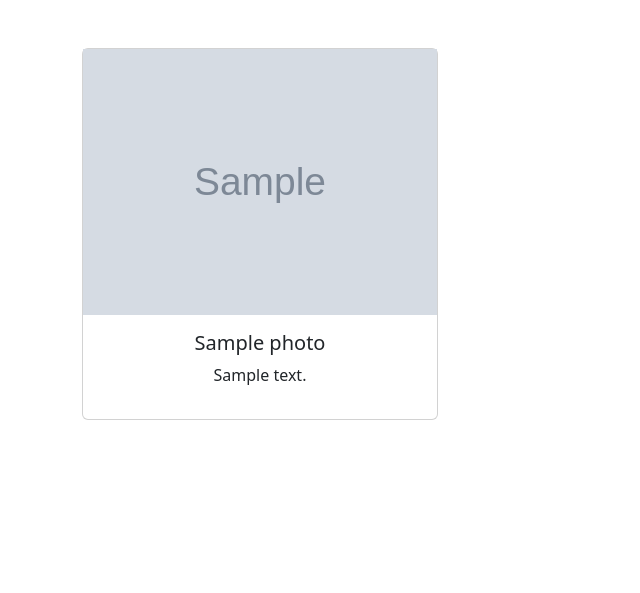
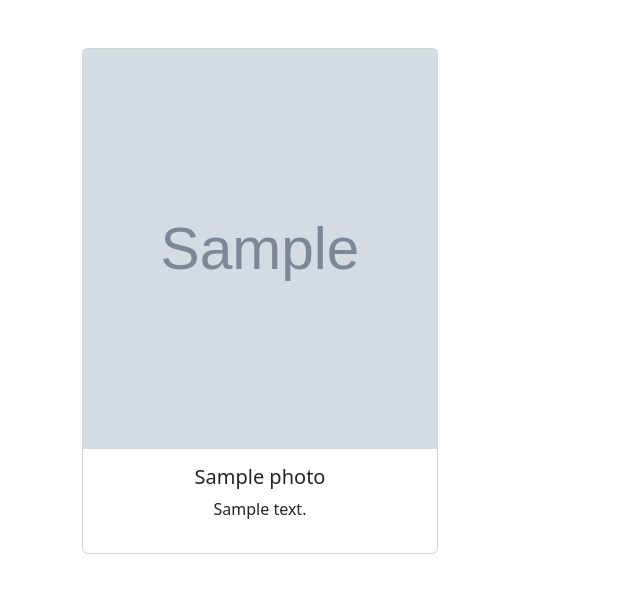
Before and after one commit to DKLakshman/D01-Photography-portfolio, a PHP site: page /gallery.php in a window 1280 px wide. Shown: the part 56-649 px from the top of the page, without its empty margins (0-640 px from the left). Run offline with PHP 8.4, Linux system fonts and the light colour scheme; tables that the repository leaves empty or names only in its code hold one stand-in row (values such as "Sample post"); grey boxes marked "Sample" are stand-in pictures; some libraries are stand-ins or nearby versions.

Commit message:
testing function

```diff
--- a/pages/gallery.php
+++ b/pages/gallery.php
@@ -33,7 +33,7 @@
             ?>
                 <div class="col-md-4">
                     <div class="card mb-3">
-                        <img class="" src="../uploads/<?php echo $user["image"]; ?>" style="" alt="photos Image">
+                        <img class="" src="../uploads/<?php echo $user["image"]; ?>" alt="photos Image" style="height:400px;">
                         <div class="card-body d-flex flex-column align-items-center">
                             <h5 class="card-title alg-text-h2"><?php echo $user["title"]; ?></h5>
                             <p class="card-text "><?php echo $user["description"]; ?></p>
--- a/pages/showPackages.php
+++ b/pages/showPackages.php
@@ -110,7 +110,7 @@
                 ?>
                     <div class="col-md-4">
                         <div class="card mb-3">
-                            <img src="../uploads/<?php echo $package["image"]; ?>" style="" alt="Package Image">
+                            <img src="../uploads/<?php echo $package["image"]; ?>" alt="Package Image" style="height:400px;">
                             <div class="card-body">
                                 <h5 class="card-title"><?php echo $package["package_name"]; ?></h5>
                                 <p class="card-text">Image Count: <?php echo $package["img_count"]; ?></p>
```
Also changed, not shown: uploads/660fae41dc80a-card4.png (added), uploads/660fae7730169-gallery5.png (added), uploads/660faeb5a108f-gallery2.png (added), uploads/660faee2817d5-gallery1.png (added), uploads/660faf16b24a0-image4.png (added), uploads/660faf38e546e-card2.png (added), uploads/660faf63c38a6-image2.png (added), uploads/660faf9369fab-pack3.png (added), uploads/660fafc33f00d-card3.png (added), uploads/660fafe12d5ef-gallery3.png (added), uploads/660faffcd0ac1-image3.png (added), uploads/660fb02d822e2-card4.png (added), uploads/660fb047e6726-gallery4.png (added), uploads/660fb06408fab-gallery6.png (added), 2 more files.
